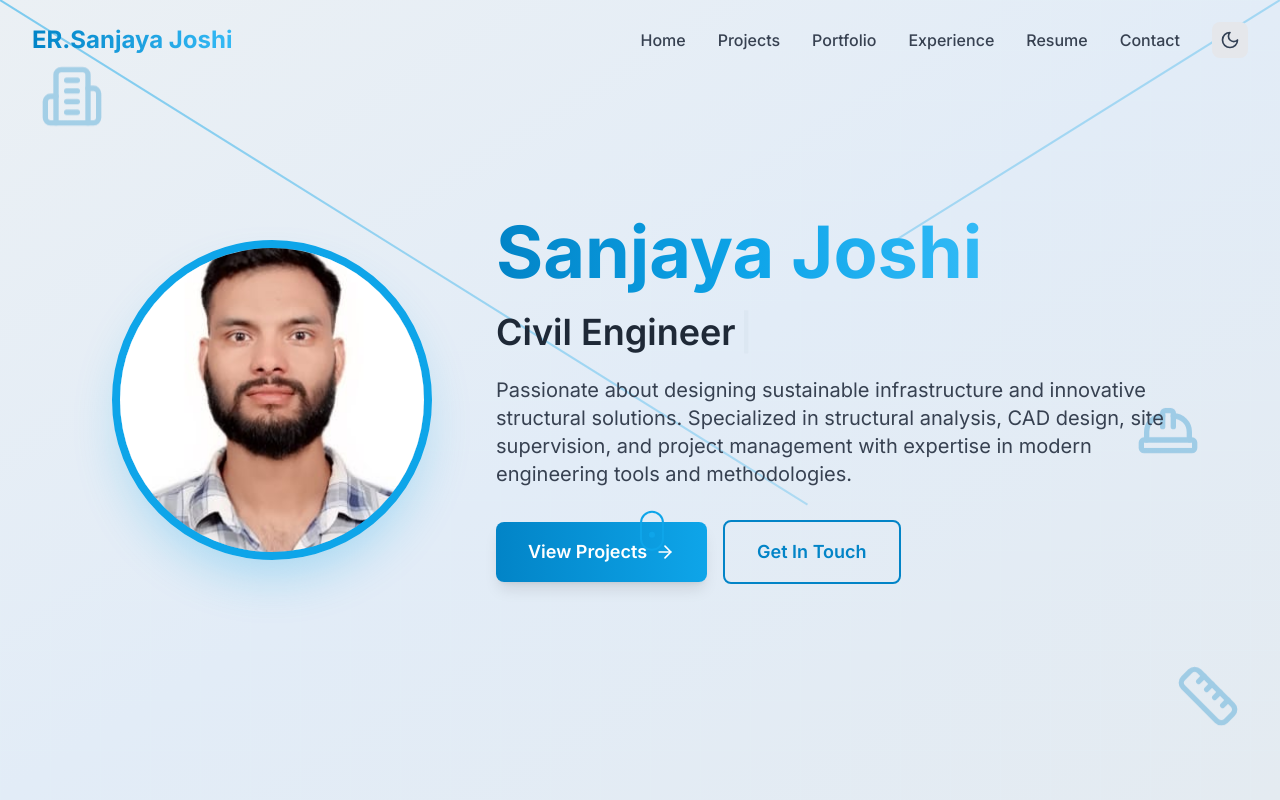
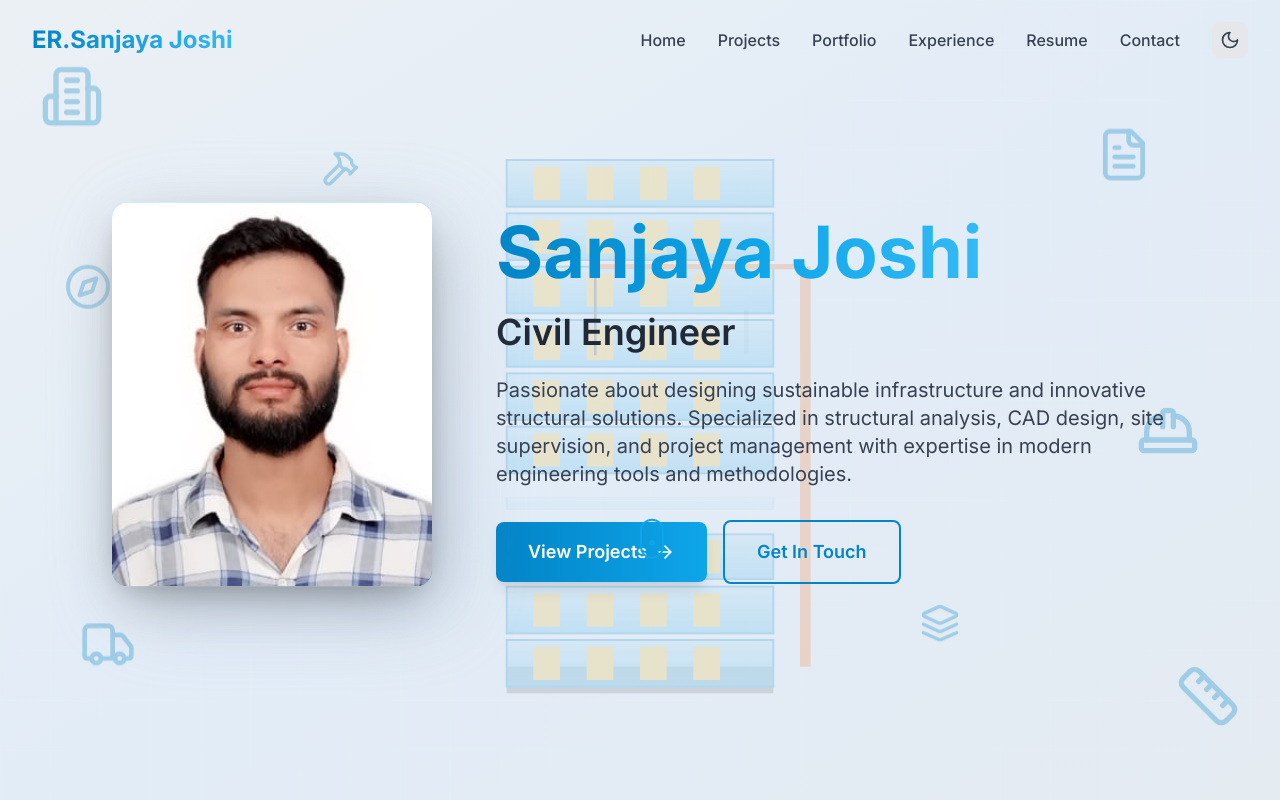
Before and after one commit to Grishj/Sanjaya_Portofolio, a Next.js app: page / in a window 1280 px wide. Shown: the top 800 px of the page. Built offline with nearby package versions, Linux system fonts and the light colour scheme.

Commit message:
feat: Add initial Hero, Resume, and ScrollToTop components and integrate them into the main page.

```diff
--- a/app/page.tsx
+++ b/app/page.tsx
@@ -4,6 +4,7 @@ import Portfolio from '@/components/Portfolio'
 import Experience from '@/components/Experience'
 import Resume from '@/components/Resume'
 import Contact from '@/components/Contact'
+import ScrollToTop from '@/components/ScrollToTop'
 
 export default function Home() {
   return (
@@ -14,6 +15,7 @@ export default function Home() {
       <Experience />
       <Resume />
       <Contact />
+      <ScrollToTop />
     </>
   )
 }
--- a/components/Hero.tsx
+++ b/components/Hero.tsx
@@ -2,7 +2,7 @@
 
 import { useState, useEffect } from 'react'
 import { motion } from 'framer-motion'
-import { ArrowRight, Building2, Ruler, HardHat } from 'lucide-react'
+import { ArrowRight, Building2, Ruler, HardHat, FileText, Truck, Hammer, Wrench, Settings, Layers, Compass, Box } from 'lucide-react'
 import Image from 'next/image'
 
 export default function Hero() {
@@ -61,31 +61,101 @@ export default function Hero() {
       {/* Blueprint Background */}
       <div className="absolute inset-0 blueprint-bg opacity-5 dark:opacity-20"></div>
 
-      {/* Animated Geometric Lines */}
-      <div className="absolute inset-0 overflow-hidden">
-        <svg className="absolute w-full h-full" xmlns="http://www.w3.org/2000/svg">
+     {/* Animated Building Construction */}
+<div className="absolute inset-0 overflow-hidden opacity-20">
+  <svg className="absolute w-full h-full" xmlns="http://www.w3.org/2000/svg" viewBox="0 0 800 600">
     <defs>
-            <linearGradient id="lineGradient" x1="0%" y1="0%" x2="100%" y2="100%">
-              <stop offset="0%" stopColor="#0ea5e9" stopOpacity="0.5" />
-              <stop offset="100%" stopColor="#0ea5e9" stopOpacity="0.1" />
+      <linearGradient id="buildingGrad" x1="0%" y1="100%" x2="0%" y2="0%">
+        <stop offset="0%" stopColor="#0ea5e9" stopOpacity="0.8" />
+        <stop offset="100%" stopColor="#0ea5e9" stopOpacity="0.3" />
       </linearGradient>
     </defs>
+
+    {/* Foundation */}
+    <rect x="300" y="500" width="200" height="20" fill="#78716c" />
+
+    {/* Building floors rising */}
+    {[...Array(10)].map((_, i) => (
+      <motion.g key={i}>
+        {/* Floor slab */}
+        <motion.rect
+          x="300"
+          y={480 - i * 40}
+          width="200"
+          height="35"
+          fill="url(#buildingGrad)"
+          stroke="#0284c7"
+          strokeWidth="1.5"
+          initial={{ scaleY: 0, opacity: 0 }}
+          animate={{ scaleY: 1, opacity: 1 }}
+          transition={{
+            duration: 0.6,
+            delay: i * 0.4,
+            repeat: Infinity,
+            repeatDelay: 5
+          }}
+          style={{ transformOrigin: 'bottom' }}
+        />
+
+        {/* Windows */}
+        {[0, 1, 2, 3].map((w) => (
+          <motion.rect
+            key={w}
+            x={320 + w * 40}
+            y={485 - i * 40}
+            width="20"
+            height="25"
+            fill="#fbbf24"
+            initial={{ opacity: 0 }}
+            animate={{ opacity: [0, 0, 1] }}
+            transition={{
+              duration: 0.3,
+              delay: i * 0.4 + 0.3,
+              repeat: Infinity,
+              repeatDelay: 5
+            }}
+          />
+        ))}
+      </motion.g>
+    ))}
+
+    {/* Crane */}
+    <motion.g
+      initial={{ opacity: 0 }}
+      animate={{ opacity: 1 }}
+      transition={{ delay: 1 }}
+    >
+      {/* Crane tower */}
+      <rect x="520" y="200" width="8" height="300" fill="#f97316" />
+
+      {/* Crane arm */}
       <motion.line
-            x1="0" y1="0" x2="100%" y2="100%"
-            stroke="url(#lineGradient)"
-            strokeWidth="2"
-            initial={{ pathLength: 0 }}
-            animate={{ pathLength: 1 }}
-            transition={{ duration: 2, repeat: Infinity, repeatDelay: 1 }}
+        x1="524" y1="200" x2="400" y2="200"
+        stroke="#f97316" strokeWidth="4"
+        animate={{ x2: [400, 350, 400] }}
+        transition={{
+          duration: 3,
+          repeat: Infinity,
+          ease: "easeInOut"
+        }}
       />
+
+      {/* Hook cable */}
       <motion.line
-            x1="100%" y1="0" x2="0" y2="100%"
-            stroke="url(#lineGradient)"
-            strokeWidth="2"
-            initial={{ pathLength: 0 }}
-            animate={{ pathLength: 1 }}
-            transition={{ duration: 2, delay: 0.5, repeat: Infinity, repeatDelay: 1 }}
+        x1="400" y1="200" x2="400" y2="300"
+        stroke="#334155" strokeWidth="2"
+        animate={{
+          y2: [300, 250, 300],
+          x1: [400, 350, 400],
+          x2: [400, 350, 400]
+        }}
+        transition={{
+          duration: 3,
+          repeat: Infinity,
+          ease: "easeInOut"
+        }}
       />
+    </motion.g>
   </svg>
 </div>
 
@@ -95,21 +165,56 @@ export default function Hero() {
         animate={{ y: [0, -20, 0] }}
         transition={{ duration: 3, repeat: Infinity }}
       >
-        <Building2 className="w-16 h-16" />
+        <Building2 className="w-12 h-12 md:w-16 md:h-16" />
       </motion.div>
       <motion.div
         className="absolute bottom-20 right-10 text-primary-600 dark:text-primary-400 opacity-30 dark:opacity-20"
         animate={{ y: [0, 20, 0] }}
         transition={{ duration: 3, delay: 0.5, repeat: Infinity }}
       >
-        <Ruler className="w-16 h-16" />
+        <Ruler className="w-12 h-12 md:w-16 md:h-16" />
       </motion.div>
       <motion.div
         className="absolute top-1/2 right-20 text-primary-600 dark:text-primary-400 opacity-30 dark:opacity-20"
         animate={{ y: [0, -15, 0] }}
         transition={{ duration: 3, delay: 1, repeat: Infinity }}
       >
-        <HardHat className="w-16 h-16" />
+        <HardHat className="w-12 h-12 md:w-16 md:h-16" />
+      </motion.div>
+      <motion.div
+        className="absolute top-32 right-32 text-primary-600 dark:text-primary-400 opacity-30 dark:opacity-20 hidden lg:block"
+        animate={{ y: [0, -18, 0] }}
+        transition={{ duration: 3.5, delay: 0.3, repeat: Infinity }}
+      >
+        <FileText className="w-14 h-14" />
+      </motion.div>
+      <motion.div
+        className="absolute bottom-32 left-20 text-primary-600 dark:text-primary-400 opacity-30 dark:opacity-20 hidden lg:block"
+        animate={{ y: [0, 15, 0] }}
+        transition={{ duration: 3.2, delay: 0.7, repeat: Infinity }}
+      >
+        <Truck className="w-14 h-14" />
+      </motion.div>
+      <motion.div
+        className="absolute top-40 left-1/4 text-primary-600 dark:text-primary-400 opacity-30 dark:opacity-20 hidden md:block"
+        animate={{ y: [0, -12, 0] }}
+        transition={{ duration: 2.8, delay: 0.2, repeat: Infinity }}
+      >
+        <Hammer className="w-10 h-10" />
+      </motion.div>
+      <motion.div
+        className="absolute bottom-40 right-1/4 text-primary-600 dark:text-primary-400 opacity-30 dark:opacity-20 hidden md:block"
+        animate={{ y: [0, 18, 0] }}
+        transition={{ duration: 3.3, delay: 0.9, repeat: Infinity }}
+      >
+        <Layers className="w-10 h-10" />
+      </motion.div>
+      <motion.div
+        className="absolute top-1/3 left-16 text-primary-600 dark:text-primary-400 opacity-30 dark:opacity-20 hidden xl:block"
+        animate={{ y: [0, -14, 0] }}
+        transition={{ duration: 3.1, delay: 0.4, repeat: Infinity }}
+      >
+        <Compass className="w-12 h-12" />
       </motion.div>
 
       {/* Content */}
@@ -117,12 +222,41 @@ export default function Hero() {
         <div className="flex flex-col lg:flex-row items-center justify-center gap-8 lg:gap-16">
           {/* Profile Picture */}
           <motion.div
-            initial={{ opacity: 0, scale: 0.8 }}
-            animate={{ opacity: 1, scale: 1 }}
+            initial={{ opacity: 0, scale: 0.8, y: 20 }}
+            animate={{
+              opacity: 1,
+              scale: 1,
+              y: 0,
+            }}
             transition={{ duration: 0.8 }}
-            className="flex-shrink-0"
+            className="flex-shrink-0 relative"
           >
-            <div className="relative w-48 h-48 sm:w-64 sm:h-64 md:w-80 md:h-80 rounded-full overflow-hidden border-4 sm:border-8 border-primary-500 dark:border-primary-400 shadow-2xl shadow-primary-500/30">
+            {/* 3D Shadow Layers */}
+            <div className="absolute inset-0 w-48 h-56 sm:w-64 sm:h-80 md:w-80 md:h-96 rounded-2xl bg-gradient-to-br from-slate-300 to-slate-400 dark:from-slate-700 dark:to-slate-800 blur-2xl opacity-40 transform translate-y-4 translate-x-4"></div>
+            <div className="absolute inset-0 w-48 h-56 sm:w-64 sm:h-80 md:w-80 md:h-96 rounded-2xl bg-gradient-to-br from-slate-200 to-slate-300 dark:from-slate-600 dark:to-slate-700 blur-xl opacity-30 transform translate-y-2 translate-x-2"></div>
+
+            {/* Main Image Container with 3D effect */}
+            <motion.div
+              className="relative w-48 h-56 sm:w-64 sm:h-80 md:w-80 md:h-96 rounded-2xl overflow-hidden"
+              style={{
+                boxShadow: `
+                  0 20px 60px -15px rgba(0, 0, 0, 0.3),
+                  0 10px 30px -10px rgba(0, 0, 0, 0.2),
+                  inset 0 -2px 10px rgba(0, 0, 0, 0.1),
+                  inset 0 2px 10px rgba(255, 255, 255, 0.3)
+                `
+              }}
+              animate={{
+                y: [0, -10, 0],
+              }}
+              transition={{
+                y: {
+                  duration: 4,
+                  repeat: Infinity,
+                  ease: "easeInOut"
+                }
+              }}
+            >
               {/* Fallback gradient background */}
               <div className="absolute inset-0 bg-gradient-to-br from-primary-400 to-primary-600 flex items-center justify-center">
                 <span className="text-white text-4xl sm:text-6xl font-bold">SJ</span>
@@ -135,7 +269,9 @@ export default function Hero() {
                 className="object-cover relative z-10"
                 priority
               />
-            </div>
+              {/* Subtle top highlight for 3D effect */}
+              <div className="absolute inset-0 bg-gradient-to-b from-white/20 via-transparent to-transparent pointer-events-none"></div>
+            </motion.div>
           </motion.div>
 
           {/* Text Content */}
--- /dev/null
+++ b/components/ScrollToTop.tsx
@@ -0,0 +1,52 @@
+'use client'
+
+import { useState, useEffect } from 'react'
+import { motion, AnimatePresence } from 'framer-motion'
+import { ArrowUp } from 'lucide-react'
+
+export default function ScrollToTop() {
+  const [isVisible, setIsVisible] = useState(false)
+
+  // Show button when page is scrolled down
+  useEffect(() => {
+    const toggleVisibility = () => {
+      if (window.scrollY > 300) {
+        setIsVisible(true)
+      } else {
+        setIsVisible(false)
+      }
+    }
+
+    window.addEventListener('scroll', toggleVisibility)
+
+    return () => {
+      window.removeEventListener('scroll', toggleVisibility)
+    }
+  }, [])
+
+  const scrollToTop = () => {
+    window.scrollTo({
+      top: 0,
+      behavior: 'smooth',
+    })
+  }
+
+  return (
+    <AnimatePresence>
+      {isVisible && (
+        <motion.button
+          initial={{ opacity: 0, scale: 0.5, y: 20 }}
+          animate={{ opacity: 1, scale: 1, y: 0 }}
+          exit={{ opacity: 0, scale: 0.5, y: 20 }}
+          whileHover={{ scale: 1.1 }}
+          whileTap={{ scale: 0.9 }}
+          onClick={scrollToTop}
+          className="fixed bottom-8 right-8 z-50 p-4 bg-gradient-to-r from-primary-600 to-primary-500 text-white rounded-full shadow-lg hover:shadow-xl transition-all group"
+          aria-label="Scroll to top"
+        >
+          <ArrowUp className="w-6 h-6 group-hover:-translate-y-1 transition-transform" />
+        </motion.button>
+      )}
+    </AnimatePresence>
+  )
+}
```
Also changed, not shown: components/Resume.tsx (+16 -3 lines). Lines whose indentation alone changed are shown as unchanged.
